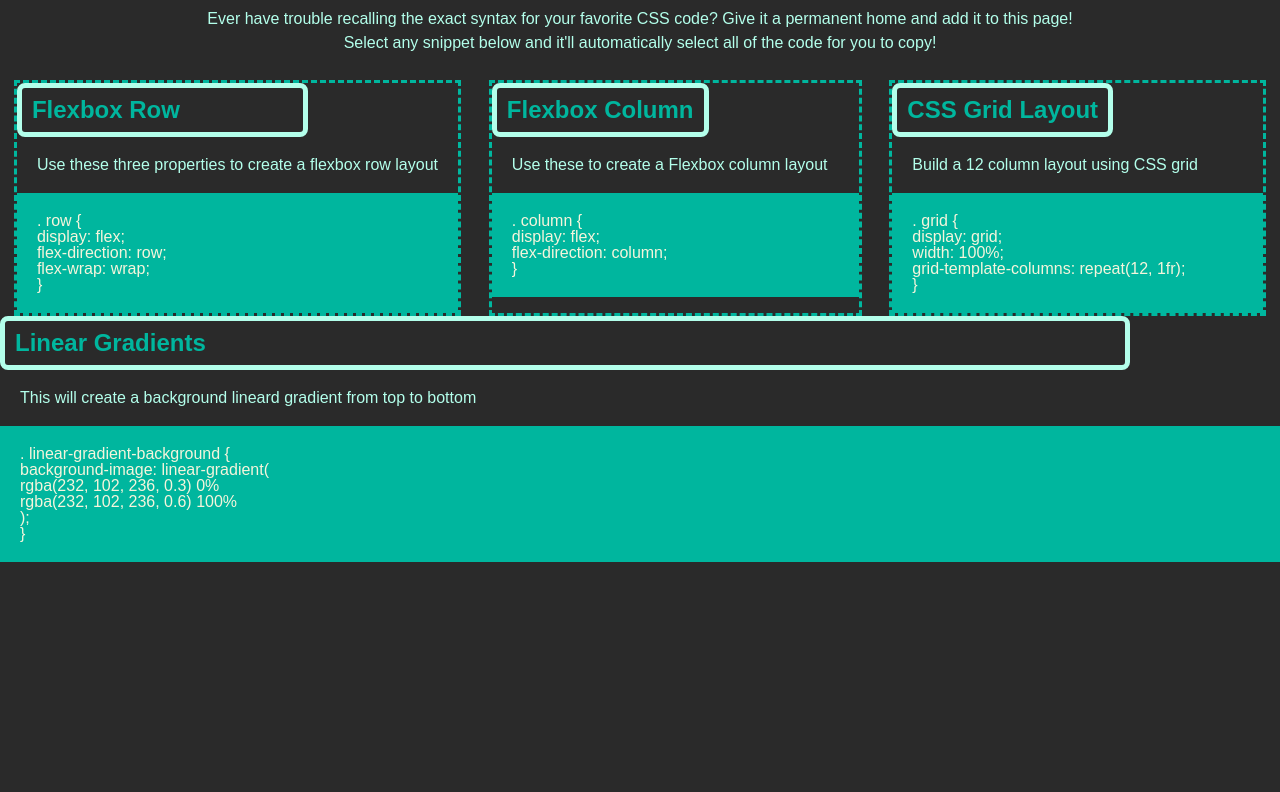
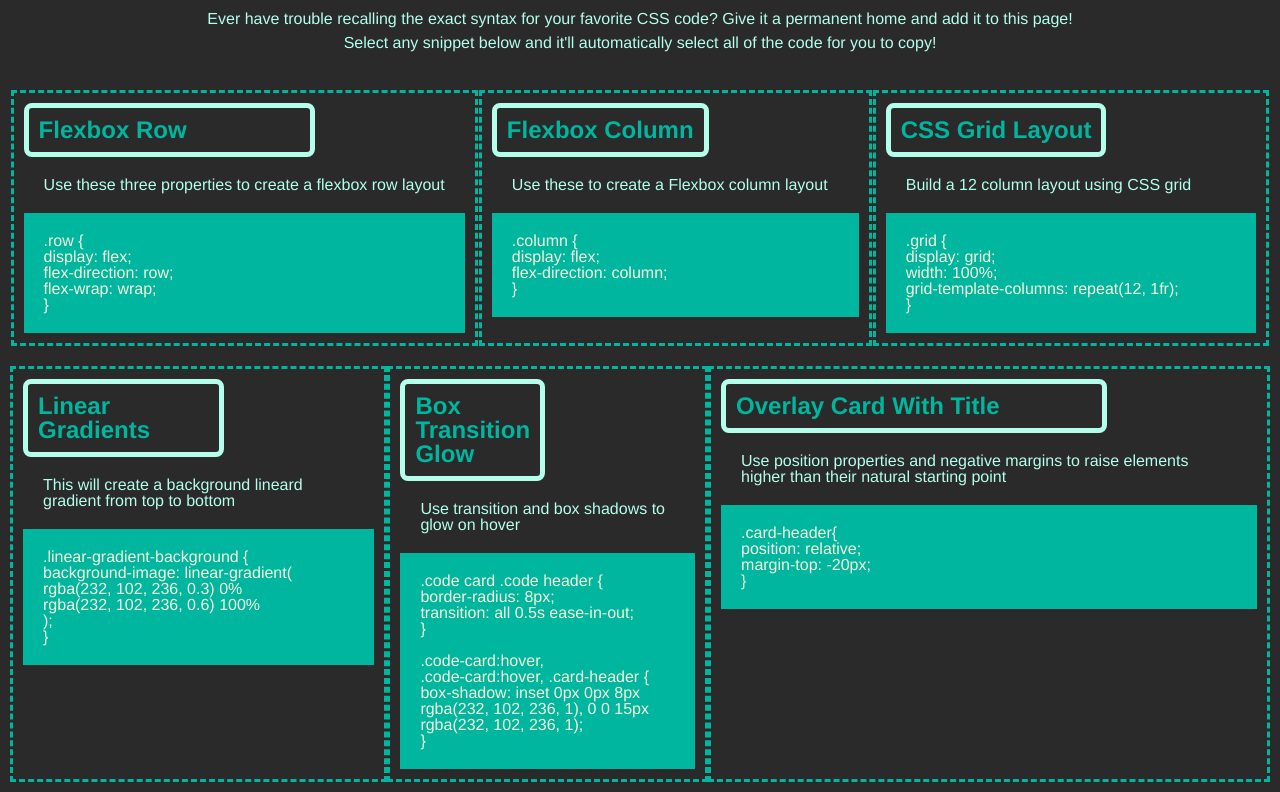
Before and after one commit to samamiraa/02-Adv-CSS-Mini-Project, a plain HTML site: page index.html in a window 1280 px wide. Shown: the part 70-862 px from the top of the page. Before the commit the page ends 820 px from the top, so only its background shows below. Drawn offline with Linux system fonts and the light colour scheme.

Commit message:
aded second row content

```diff
--- a/assets/style.css
+++ b/assets/style.css
@@ -5,6 +5,7 @@
 
 body {
     background-color: #2a2a2a;
+    font-family: 'Franklin Gothic Medium', 'Arial Narrow', Arial, sans-serif;
 }
 
 header {
@@ -42,12 +43,13 @@ p {
     display: flex;
     flex-direction: row;
     justify-content: space-around;
+    padding: 10px;
 }
 
-.flexbox-row,
-.flexbox-column,
-.css-grid {
+.first-row,
+.second-row {
     border: 3px dashed var(--dark);
+    padding: 10px;
 }
 
 #text-center {
--- a/index.html
+++ b/index.html
@@ -17,29 +17,29 @@
     <main>
       <p id="text-center">Ever have trouble recalling the exact syntax for your favorite CSS code? Give it a permanent home and add it to this page! Select any snippet below and it'll automatically select all of the code for you to copy!</p>
         <section class="display-flex">
-          <div class="flexbox-row">
+          <div class="first-row">
             <h2>Flexbox Row</h2>
               <p>Use these three properties to create a flexbox row layout</p>
-                <h3>. row {<br>
+                <h3>.row {<br>
                     display: flex;<br>
                     flex-direction: row;<br>
                     flex-wrap: wrap;<br>
                   }</h3>
             </div>
 
-          <div class="flexbox-column">
+          <div class="first-row">
             <h2>Flexbox Column</h2>
               <p>Use these to create a Flexbox column layout</p>
-                <h3>. column {<br>
+                <h3>.column {<br>
                     display: flex;<br>
                     flex-direction: column;<br>
                   }</h3>
           </div>
 
-          <div class="css-grid">
+          <div class="first-row">
             <h2>CSS Grid Layout</h2>
               <p>Build a 12 column layout using CSS grid</p>
-                <h3>. grid {<br>
+                <h3>.grid {<br>
                 display: grid;<br>
                 width: 100%;<br>
                 grid-template-columns: repeat(12, 1fr);<br>
@@ -47,15 +47,40 @@
           </div>
       </section>
 
-      <section class="display-block">
-        <div>
+      <section class="display-flex">
+        <div class="second-row">
           <h2>Linear Gradients</h2>
             <p>This will create a background lineard gradient from top to bottom</p>
-              <h3>. linear-gradient-background {<br>
+              <h3>.linear-gradient-background {<br>
               background-image: linear-gradient(<br>
                 rgba(232, 102, 236, 0.3) 0%<br>
                 rgba(232, 102, 236, 0.6) 100%<br>
               );<br>
+              }</h3>
+        </div>
+
+        <div class="second-row">
+          <h2>Box Transition Glow</h2>
+            <p>Use transition and box shadows to glow on hover</p>
+              <h3>.code card .code header {<br>
+              border-radius: 8px;<br>
+              transition: all 0.5s ease-in-out;<br>
+              }<br>
+              <br>
+              .code-card:hover,<br>
+              .code-card:hover, .card-header {<br>
+                box-shadow: inset 0px 0px 8px<br>
+                rgba(232, 102, 236, 1), 0 0 15px<br>
+                rgba(232, 102, 236, 1);<br>
+              }</h3>
+        </div>
+
+        <div class="second-row">
+          <h2>Overlay Card With Title</h2>
+            <p>Use position properties and negative margins to raise elements higher than their natural starting point</p>
+              <h3>.card-header{<br>
+              position: relative;<br>
+              margin-top: -20px;<br>
               }</h3>
         </div>
       </section>
```
